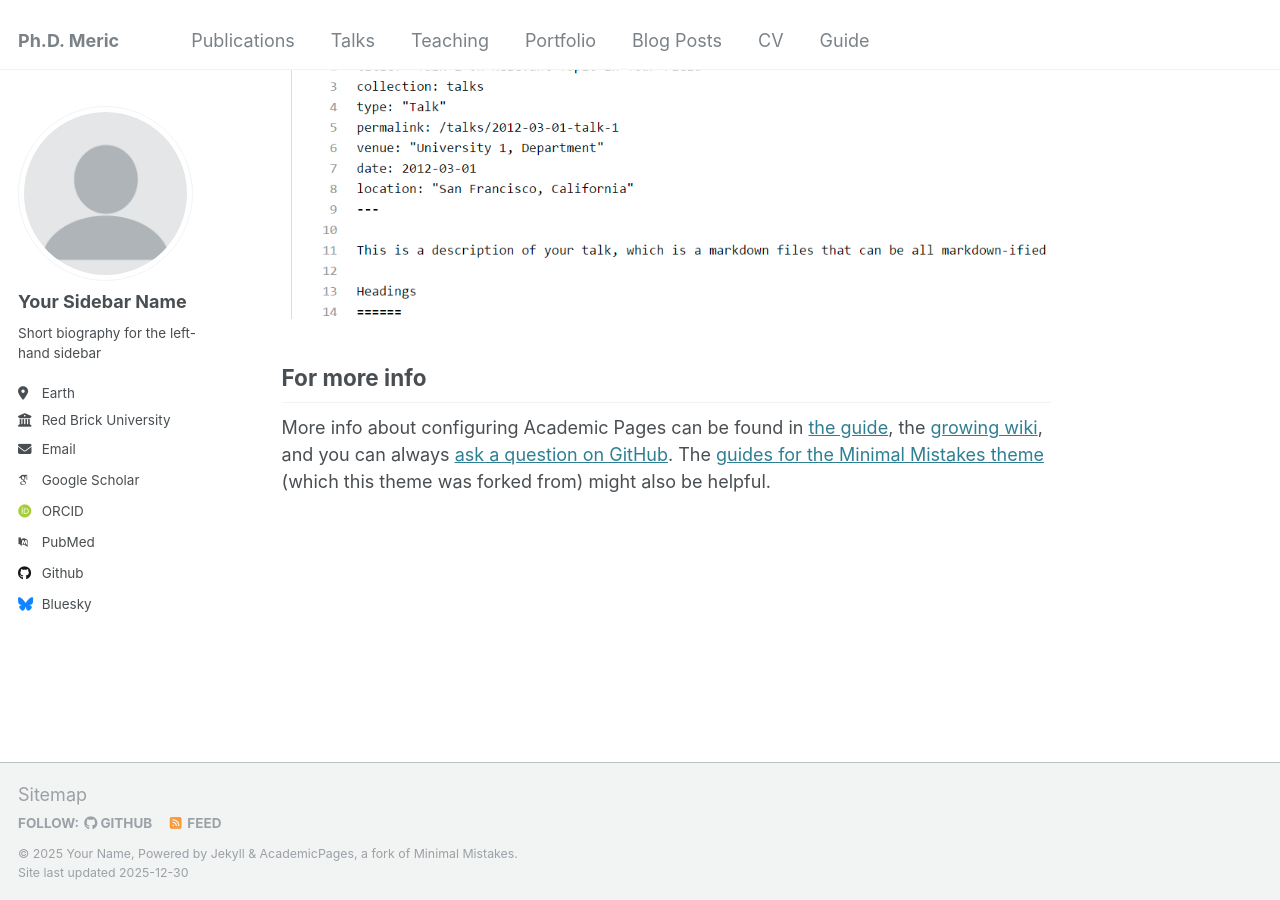
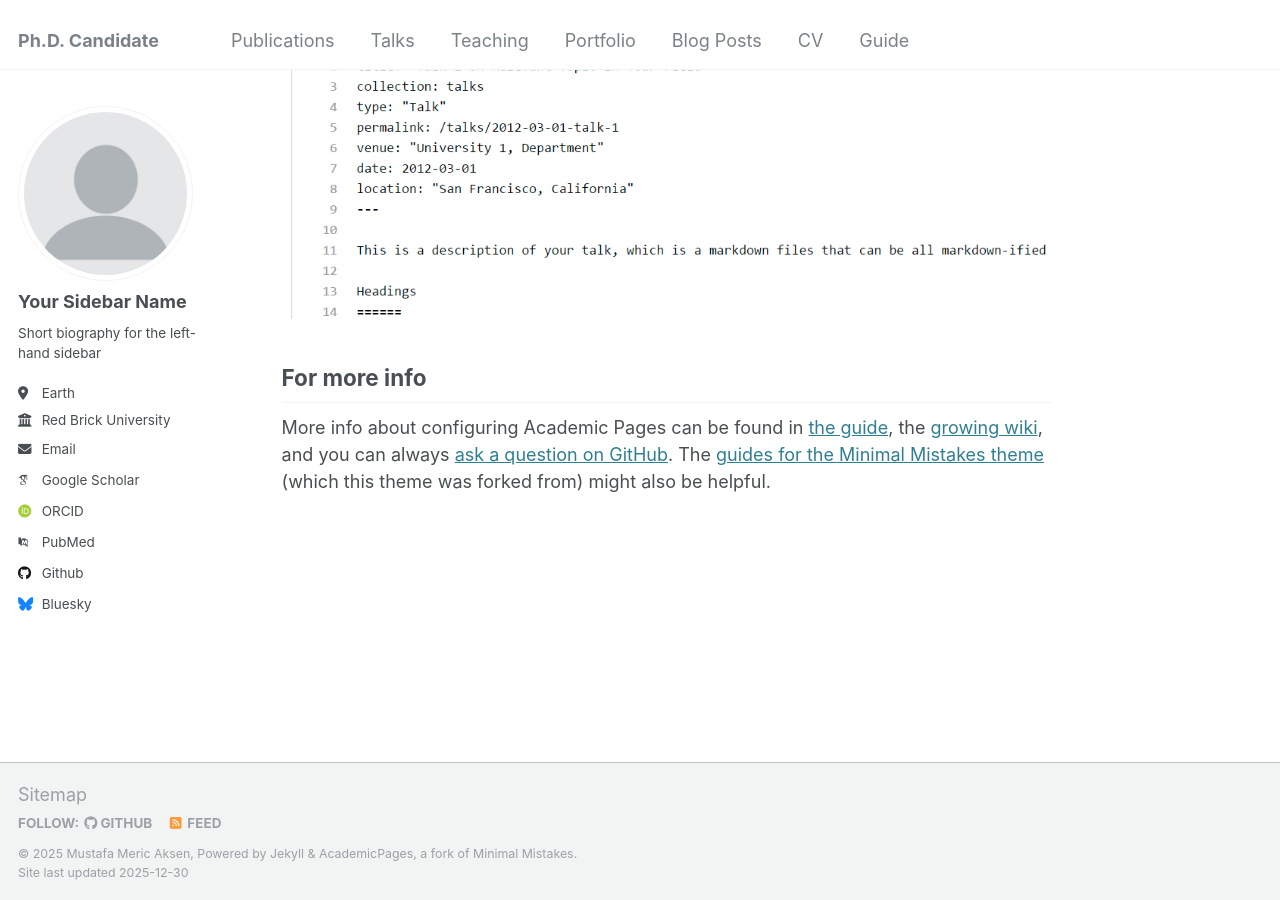
Before and after one commit to aksenmeric/mericaksen, a Jekyll site: the page built from _pages/about.md, in a window 1280 px wide and 900 px high, scrolled down 2643 px. Built offline with Jekyll 4.4.1, drawn with Linux system fonts in a browser that asks for light colours; some web fonts are replaced.

Commit message:
Update _config.yml

```diff
--- a/_config.yml
+++ b/_config.yml
@@ -8,9 +8,9 @@
 
 # Basic Site Settings
 locale                   : "en-US"
-title                    : "Ph.D. Meric"
+title                    : "Ph.D. Candidate"
 title_separator          : "-"
-name                     : &name "Your Name"
+name                     : &name "Mustafa Meric Aksen"
 description              : &description "personal description"
 url                      : https://academicpages.github.io # the base hostname & protocol for your site e.g. "https://[your GitHub username].github.io"
 baseurl                  : "" # the subpath of your site, e.g. "/blog"
```
